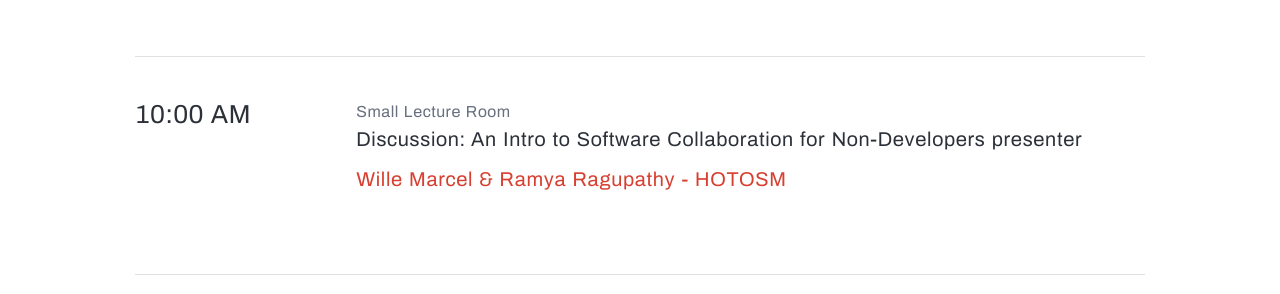
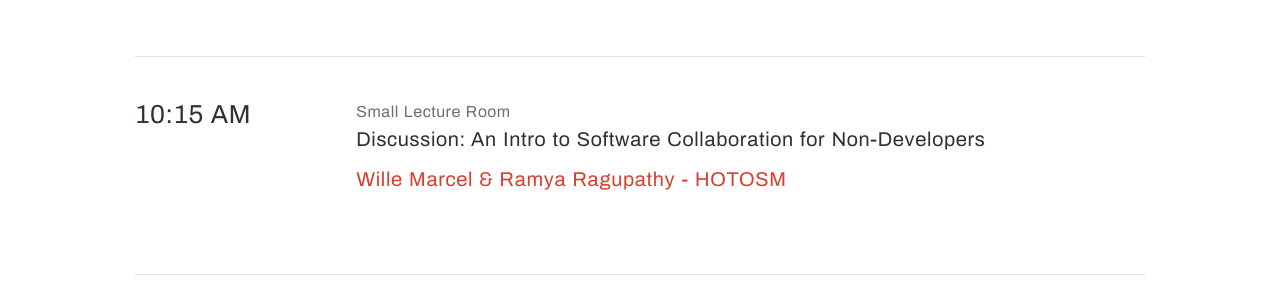
Before and after one commit to hotosm/hot-summit-2019, a Jekyll site: the page built from program.markdown, in a window 1280 px wide and 900 px high, scrolled down 879 px. Shown: the part 160-454 px from the top of the window. Built offline with Jekyll 4.4.1, drawn with Linux system fonts in a browser that asks for light colours.

Commit message:
Update program.markdown

```diff
--- a/program.markdown
+++ b/program.markdown
@@ -27,7 +27,7 @@
         presenter: "Jorge Martinez Garcia & Felix Delattre - HOTOSM"
       - location: Small Lecture Room
         title: "Discussion: Gender & Diversity in OSM Action (And Beyond)"
-  - time: 10:00 AM
+  - time: 10:15 AM
     session:
       - location:
         title:
@@ -36,7 +36,7 @@
         title:
         presenter:
       - location: Small Lecture Room
-        title: "Discussion: An Intro to Software Collaboration for Non-Developers presenter"
+        title: "Discussion: An Intro to Software Collaboration for Non-Developers"
         presenter: "Wille Marcel & Ramya Ragupathy - HOTOSM"
   - time: 11:00 AM
     session:
```
